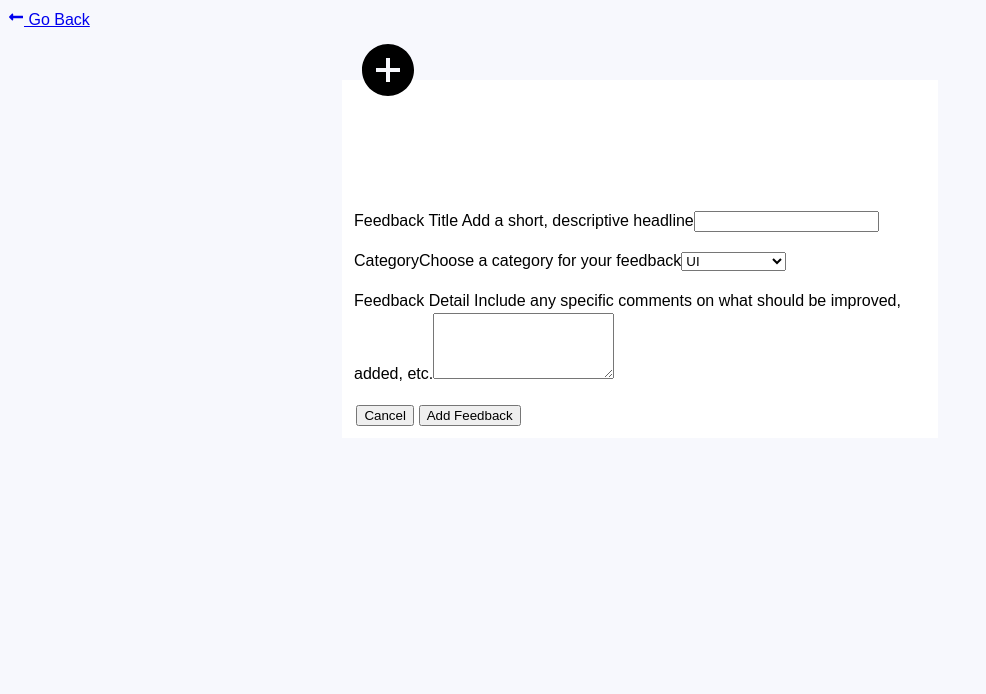
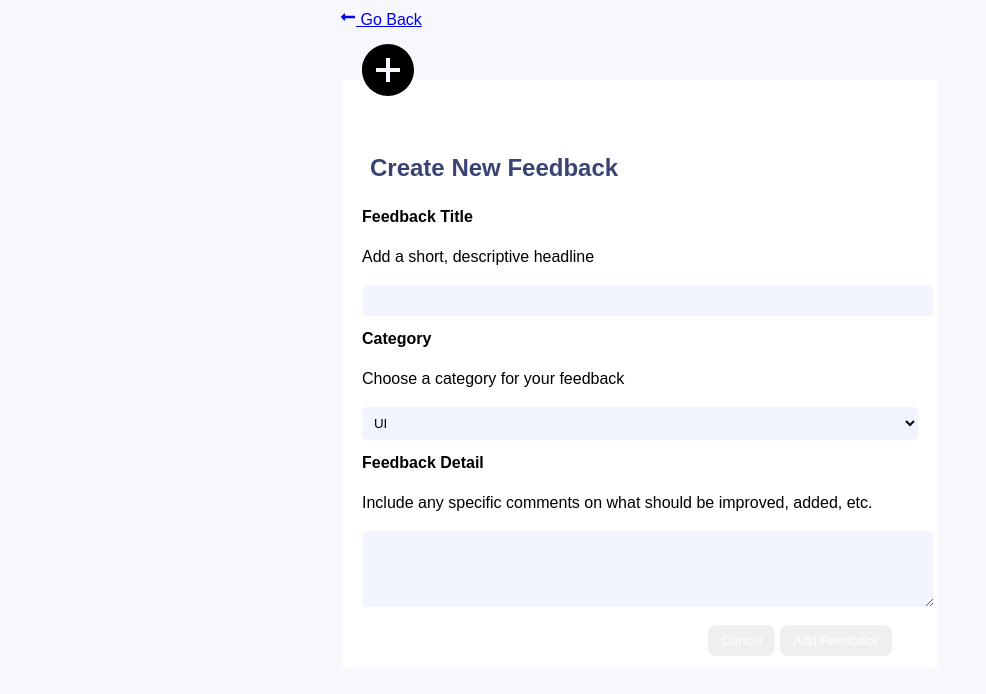
Before and after one commit to ruchanimbalkar/product-feedback-app-, a React (Vite) app in the folder client/: page /feedback in a window 1280 px wide. Shown: the top 694 px of the page, without its empty margins (0-986 px from the left). Built offline with nearby package versions, Linux system fonts and the light colour scheme.

Commit message:
worked on styling for form page

```diff
--- a/client/src/App.css
+++ b/client/src/App.css
@@ -54,18 +54,55 @@ header {
   text-decoration: none;
 }
 
-form {
+.form-div {
   max-width: 600px;
   margin: 0 auto;
 }
+
+.form-div h2 {
+  color: var(--carbon);
+  margin: 1rem;
+}
+
 legend {
   font-size: 4rem;
 }
 
+label {
+  font-weight: bold;
+}
+.form-input-div {
+  padding: 0.2rem;
+  margin: 0.3rem;
+}
+input,
+select,
+textarea {
+  background-color: var(--sky-grey);
+  border-style: none;
+  border-radius: 0.3rem;
+  padding: 0.5rem;
+  width: 100%;
+}
 fieldset {
   border-style: none;
   background-color: var(--whyt);
 }
+
+.form-buttons-div {
+  margin-left: 22rem;
+}
+
+.form-buttons-div button {
+  color: var(--whyt);
+  border-style: none;
+  border-radius: 0.5rem;
+  padding: 0.5rem 0.8rem;
+}
+
+/* .form-buttons-div:first-child {
+  /* background-color: var(--carbon); //not working */
+} */
 
 header {
   background-color: var(--carbon);
--- a/client/src/pages/FeedbackForm.jsx
+++ b/client/src/pages/FeedbackForm.jsx
@@ -54,7 +54,7 @@ export default function FeedbackForm() {
     await addOneSuggestion();
   };
   return (
-    <>
+    <div className="form-div">
       <a className="back-link" href="/">
         {backArrow} Go Back
       </a>
@@ -64,9 +64,9 @@ export default function FeedbackForm() {
             <IoAddCircleSharp />
           </legend>
           <h2>Create New Feedback</h2>
-          <p>
-            <label htmlFor="title">Feedback Title</label> Add a short,
-            descriptive headline
+          <div className="form-input-div">
+            <label htmlFor="title">Feedback Title</label>
+            <p>Add a short, descriptive headline</p>
             <input
               type="text"
               name="title"
@@ -74,10 +74,10 @@ export default function FeedbackForm() {
               value={formData.title}
               onChange={handleChange}
             />
-          </p>
-          <p>
+          </div>
+          <div className="form-input-div">
             <label htmlFor="category">Category</label>
-            Choose a category for your feedback
+            <p>Choose a category for your feedback</p>
             <select
               id="category"
               name="category"
@@ -91,10 +91,13 @@ export default function FeedbackForm() {
               <option value="Feature">Feature</option>
               <option value="Bug">Bug</option>
             </select>
-          </p>
-          <p>
-            <label htmlFor="suggestion">Feedback Detail</label> Include any
-            specific comments on what should be improved, added, etc.
+          </div>
+          <div className="form-input-div">
+            <label htmlFor="suggestion">Feedback Detail</label>
+            <p>
+              Include any specific comments on what should be improved, added,
+              etc.
+            </p>
             <textarea
               id="suggestion"
               name="suggestion"
@@ -102,11 +105,13 @@ export default function FeedbackForm() {
               rows="4"
               onChange={handleChange}
             />
-          </p>
-          <Button text="Cancel" handleClick={handleCancel} />
-          <Button text="Add Feedback" handleClick={handleSubmit} />
+          </div>
+          <div className="form-buttons-div">
+            <Button text="Cancel" handleClick={handleCancel} />
+            <Button text="Add Feedback" handleClick={handleSubmit} />
+          </div>
         </fieldset>
       </form>
-    </>
+    </div>
   );
 }
```
